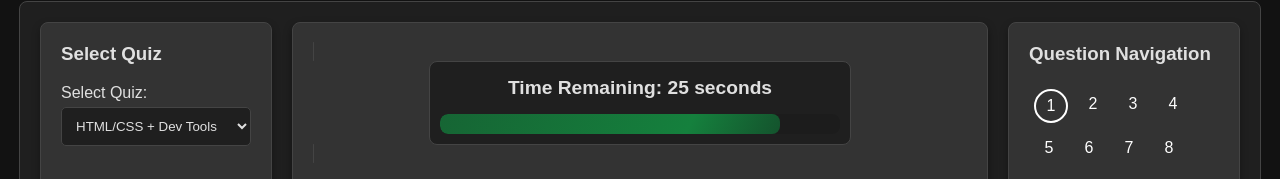
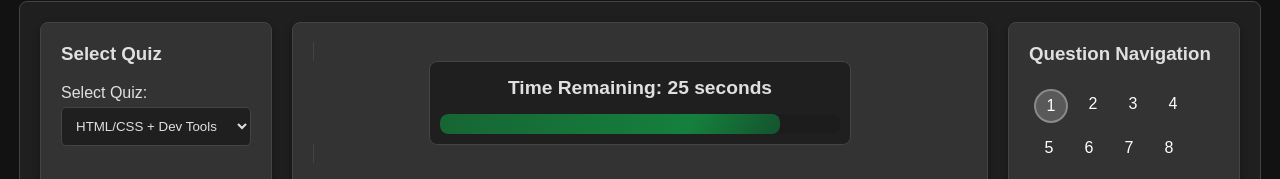
Before and after one commit to Norbok7/cf-practice-l1, an Angular app in the folder lesson1/: page /cf-practice-l1/ in a window 1280 px wide. Shown: the part 226-405 px from the top of the page. Built offline with nearby package versions, Linux system fonts and the light colour scheme.

Commit message:
update css bug fix question number indicator highlighted now

```diff
--- a/lesson1/src/app/lesson-quiz/lesson-quiz.component.css
+++ b/lesson1/src/app/lesson-quiz/lesson-quiz.component.css
@@ -111,10 +111,14 @@ body {
   text-align: center;
 }
 
-/* .base-color {
-  background-color: var(--primary-color);
-} */
+/* Highlight the current question */
+.current {
+  background-color: #ffffff30; /* White background for the current question */
+  color: #000000; /* Black text color for readability */
+  border: 2px solid, #ffffff4b;; /* Optional: Add a border to make it stand out */
+}
 
+/* Styles for answered questions */
 .answered-correct {
   background-color: #28a745; /* Green for correct answers */
 }
@@ -123,8 +127,11 @@ body {
   background-color: #dc3545; /* Red for incorrect answers */
 }
 
-.current {
-  border: 2px solid #fff; /* Highlight the current question */
+/* Styles for the current question */
+.current-question {
+  background-color: rgba(255, 255, 255, 0.9); /* White background with 90% opacity for the current question */
+  border: 2px solid #14532d; /* Optional border to highlight the current question */
+  color: var(--primary-color); /* Adjust text color if needed */
 }
 
 /* Dark theme for quiz section */
@@ -247,3 +254,12 @@ body {
   font-weight: bold;
   color: rgb(65, 154, 47);
 }
+
+/* Styles for the score thresholds */
+.above-70 {
+  color: #28a745; /* Green indicating scores above 70% */
+}
+
+.below-70 {
+  color: #dc3545; /* Red indicating scores below 70% */
+}
```
